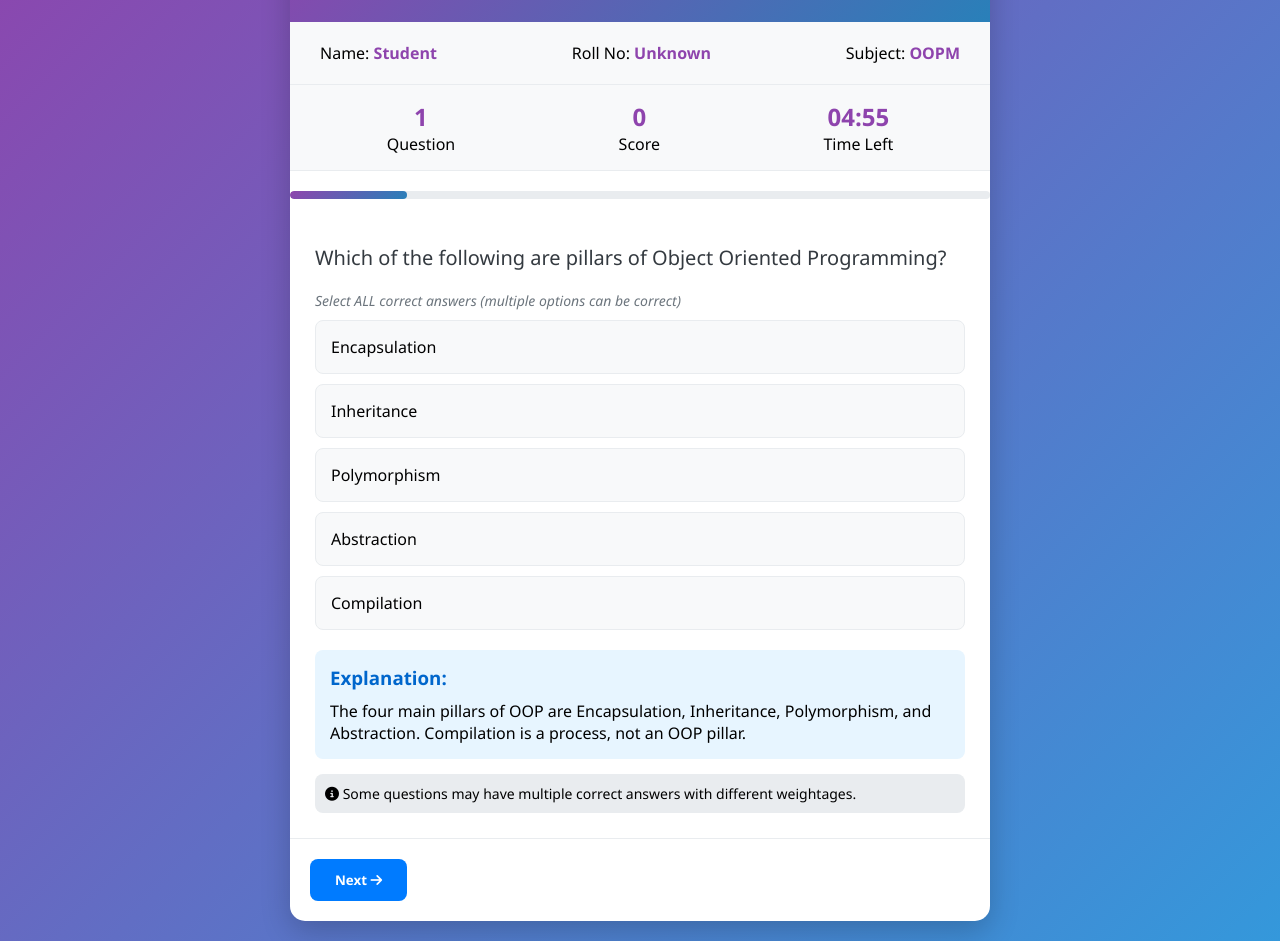
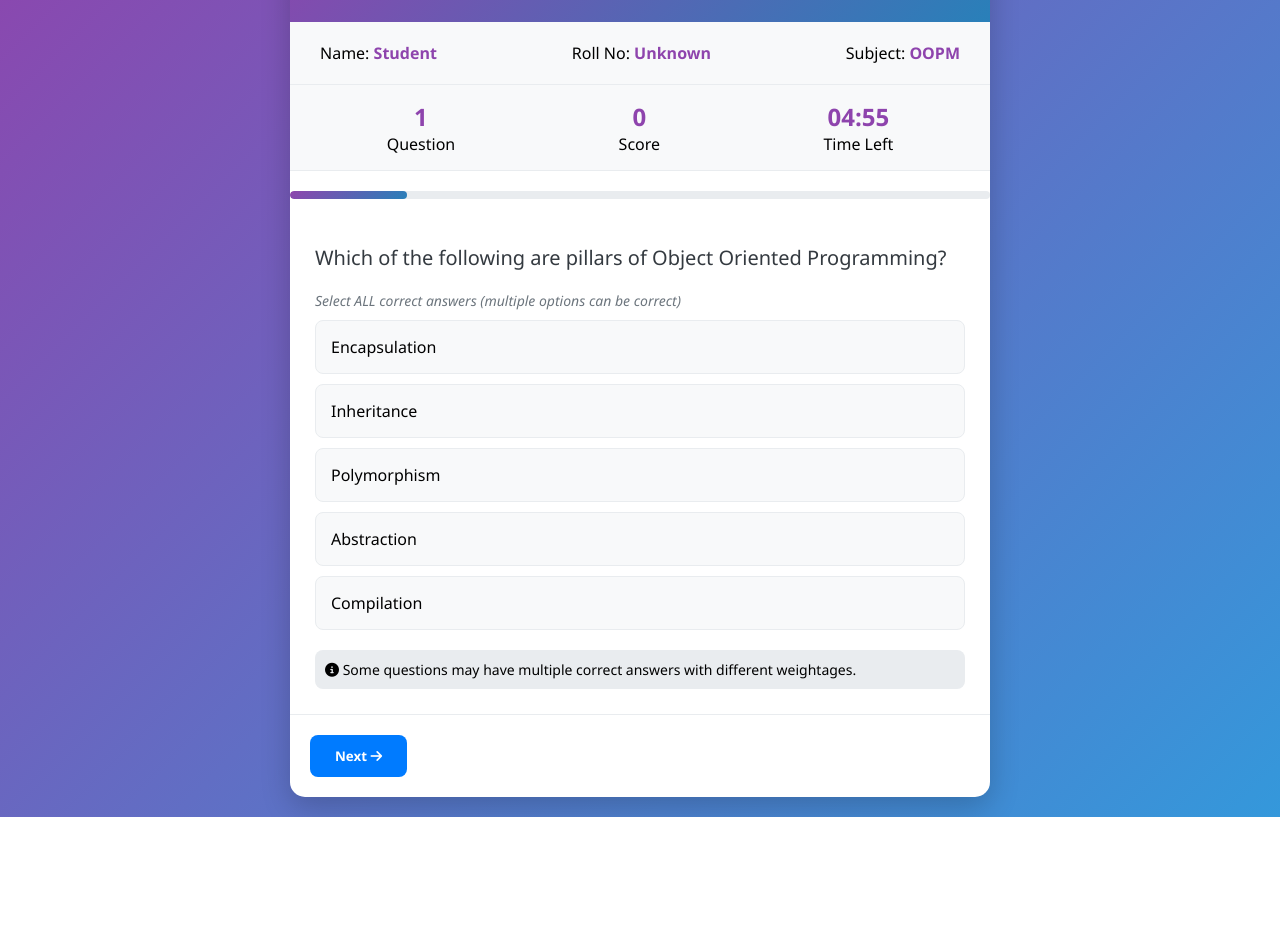
Before and after one commit to abhi1628/Quiz, a plain HTML site: page oopmquiz.html in a window 1280 px wide. Shown: the part 118-1059 px from the top of the page. After the commit the page ends 935 px from the top, so only its background shows below. Drawn offline with Linux system fonts and the light colour scheme.

Commit message:
Update oopmquiz.html

```diff
--- a/oopmquiz.html
+++ b/oopmquiz.html
@@ -361,7 +361,7 @@
                     { text: "Compilation", weight: -0.2 }
                 ],
                 type: "multi",
-                explanation: "The four main pillars of OOP are Encapsulation, Inheritance, Polymorphism, and Abstraction. Compilation is a process, not an OOP pillar."
+
             },
             {
                 question: "Select the correct statements about Inheritance:",
@@ -373,7 +373,7 @@
                     { text: "Promotes hierarchical classification", weight: 0.25 }
                 ],
                 type: "multi",
-                explanation: "Inheritance allows code reusability, supports 'is-a' relationships, and promotes hierarchical classification. However, Java doesn't support multiple inheritance through classes, and constructors are not inherited."
+
             },
             {
                 question: "Which concepts are related to Polymorphism?",
@@ -385,7 +385,7 @@
                     { text: "Data Hiding", weight: -0.25 }
                 ],
                 type: "multi",
-                explanation: "Polymorphism includes both compile-time (method overloading, static binding) and runtime (method overriding, dynamic binding) polymorphism. Data hiding is related to encapsulation, not polymorphism."
+
             },
             {
                 question: "What is the main purpose of Abstraction in OOP?",
@@ -397,7 +397,7 @@
                     { text: "Increasing memory efficiency", weight: -0.3 }
                 ],
                 type: "multi",
-                explanation: "Abstraction focuses on hiding implementation details, showing only essential features, and reducing complexity. It doesn't directly improve execution speed or memory efficiency."
+
             },
             {
                 question: "Which access modifier provides the widest accessibility?",
@@ -409,7 +409,7 @@
                     { text: "final", weight: -0.5 }
                 ],
                 type: "single",
-                explanation: "The 'public' access modifier provides the widest accessibility as it can be accessed from any other class. 'private' is most restrictive, 'protected' allows package and subclass access, and 'default' allows package access only."
+
             },
             {
                 question: "What are advantages of Encapsulation?",
@@ -421,7 +421,7 @@
                     { text: "Faster execution", weight: -0.25 }
                 ],
                 type: "multi",
-                explanation: "Encapsulation provides data hiding, increased flexibility, better maintenance, and reusability. However, it doesn't directly make code execute faster - it might even add slight overhead due to method calls."
+
             }
         ];
 
```
